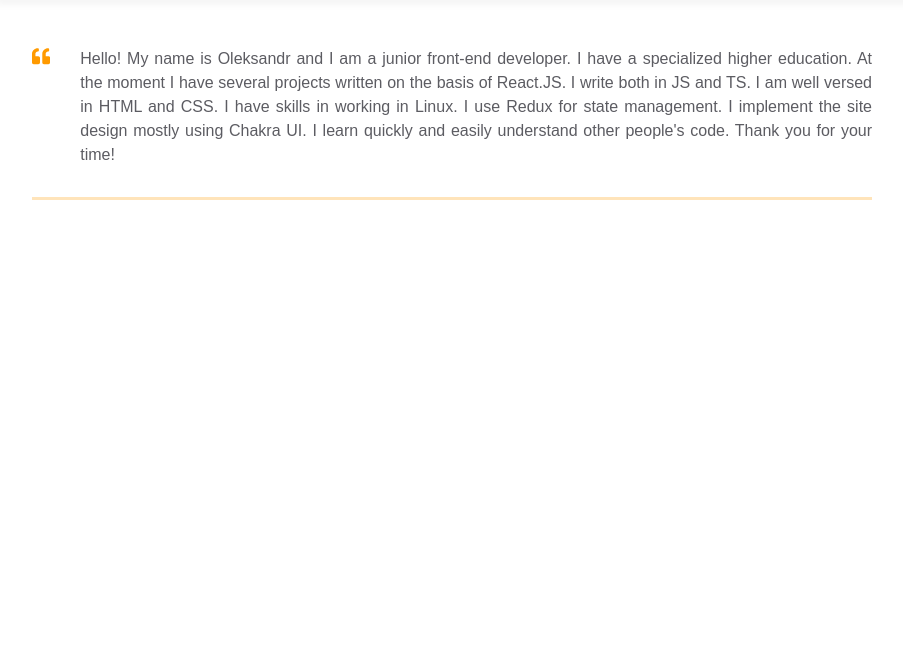
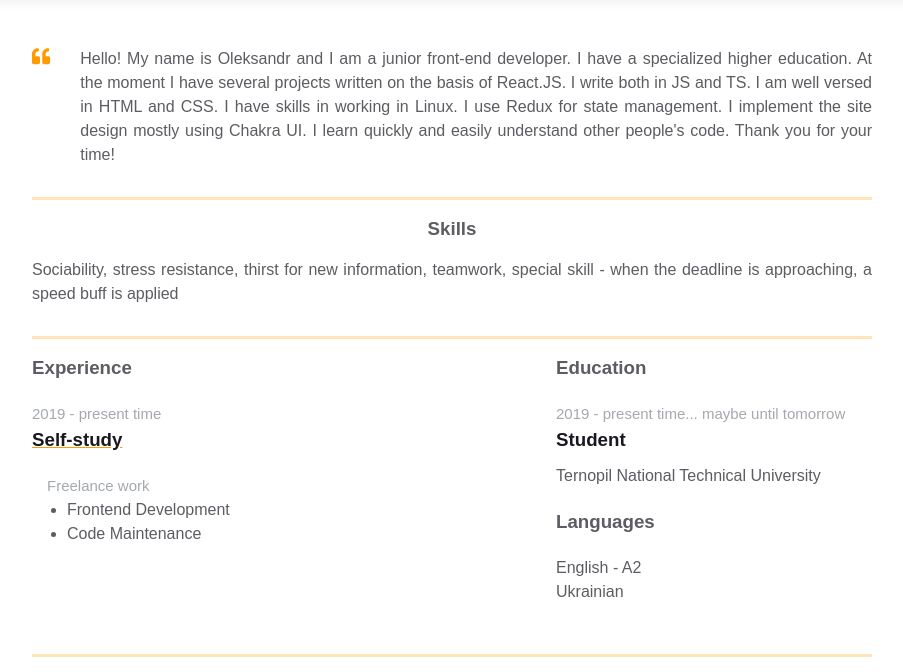
Before and after one commit to Username-Loading/homepage, a plain HTML site: page index.html in a window 1280 px wide. Shown: the part 384-1056 px from the top of the page, without its empty margins (188-1091 px from the left). Before the commit the page ends 800 px from the top, so only its background shows below. Drawn offline with Linux system fonts and the light colour scheme.

Commit message:
Add secondary content blocks

```diff
--- a/index.html
+++ b/index.html
@@ -86,5 +86,71 @@
         </div>
       </div>
     </div>
+
+
+
+
+    <div class="container">
+      <div class="resume__block">
+        <div class="skills">
+          <h3 class="skills__header">Skills</h3>
+          <p class="skills__text">
+            Sociability, stress resistance, thirst for new information, teamwork, special skill - when the deadline is approaching, a speed buff is applied
+          </p>
+        </div>
+      </div>
+    </div>
+    <div class="container">
+      <div class="resume__block">
+        <div class="main-info fh">
+          <div class="experiences"><h3 class="experiences__header">Experience</h3>
+            <div class="experiences__company">
+              <div class="experiences__company-header">
+                <span class="experiences__company-header-durability"
+                  >2019 - present time</span
+                >
+                <h3 class="experiences__company-header-name">Self-study</h3>
+              </div>
+
+              <div class="experiences__company-project">
+                <span class="experiences__company-project-role"
+                  >Freelance work</span
+                >
+                <ul class="experiences__company-project-responsibilities">
+                  <li>Frontend Development</li>
+                  <li>Code Maintenance</li>
+                </ul>
+              </div>
+            </div>
+          </div>
+
+          <div class="additional-info fv"><div class="additional-info fv">
+            <div class="additional-info__education">
+              <h3 class="additional-info__education-header">Education</h3>
+              <div class="additional-info__education-university">
+                <span class="additional-info__education-university-durability"
+                  >2019 - present time... maybe until tomorrow</span
+                >
+                <h3 class="additional-info__education-university-speciality">
+                  Student
+                </h3>
+                <p class="additional-info__education-university-name">
+                  Ternopil National Technical University
+                </p>
+              </div>
+            </div>
+
+            <div class="additional-info__languages">
+              <h3 class="additional-info__languages-header">Languages</h3>
+              <p class="additional-info__languages-item">English - A2</p>
+              <p class="additional-info__languages-item">
+                Ukrainian
+              </p>
+            </div>
+          </div>
+        </div>
+        </div>
+      </div>
+    </div>
   </body>
 </html>
```
